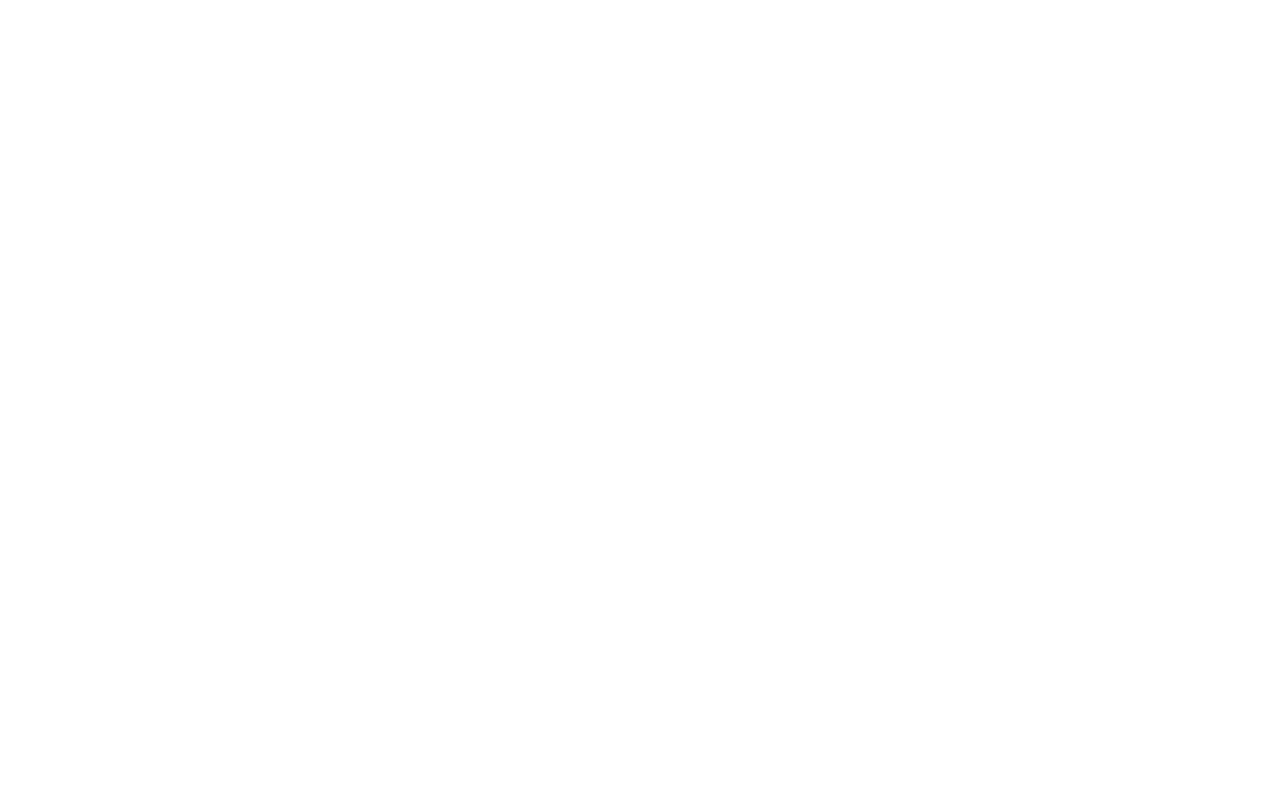
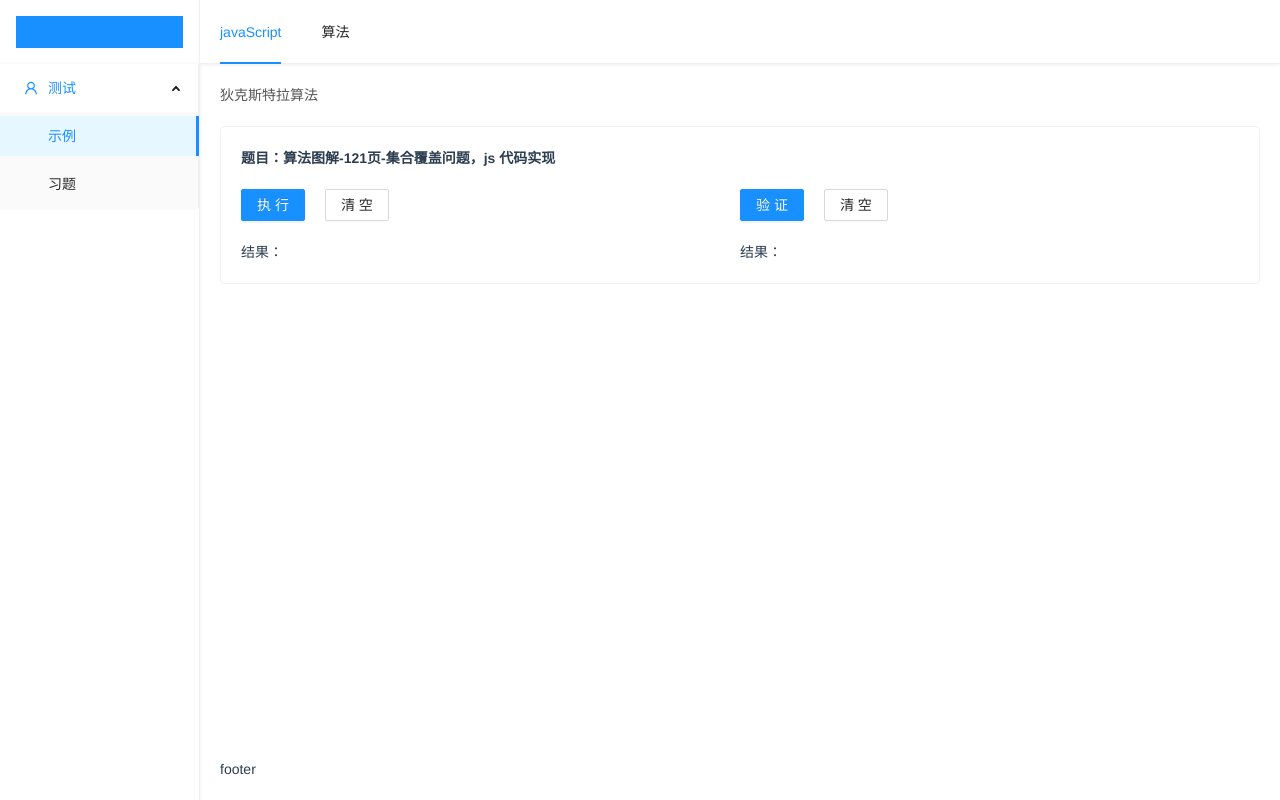
Before and after one commit to lin15263550843/study-notes, a Vue app in the folder vue3-demo/: page /sf/algorithmDiagram/greedyAlgorithm in a window 1280 px wide. Before the commit this address had no page. Built offline with nearby package versions, Linux system fonts and the light colour scheme.

Commit message:
add: 贪心算法

```diff
--- a/vue3-demo/src/router/routes.ts
+++ b/vue3-demo/src/router/routes.ts
@@ -104,6 +104,15 @@
                                         /* webpackChunkName: "algorithmDiagram" */ '@/views/dijkstrasAlgorithm/dijkstrasAlgorithm.vue'
                                     ),
                             },
+                            {
+                                path: 'greedyAlgorithm',
+                                name: 'greedyAlgorithm',
+                                meta: { title: '贪婪算法' },
+                                component: () =>
+                                    import(
+                                        /* webpackChunkName: "algorithmDiagram" */ '@/views/greedyAlgorithm/greedyAlgorithm.vue'
+                                    ),
+                            },
                         ],
                     },
                 ],
--- /dev/null
+++ b/vue3-demo/src/views/greedyAlgorithm/greedyAlgorithm.ts
@@ -0,0 +1,52 @@
+/**
+ * 贪心算法
+ */
+export function greedyAlgorithm() {
+    /**
+     * 州列表
+     */
+    const statesNeeded = new Set(['mt', 'wa', 'or', 'id', 'nv', 'ut', 'ca', 'az']);
+    /**
+     * 广播清单
+     */
+    const stations: any = {
+        k1: new Set(['id', 'nv', 'ut']),
+        k2: new Set(['wa', 'id', 'mt']),
+        k3: new Set(['or', 'nv', 'ca']),
+        k4: new Set(['nv', 'ut']),
+        k5: new Set(['ca', 'az']),
+    };
+    /**
+     * 最终选择的广播台
+     */
+    const finalStations = new Set();
+    /**
+     * 直到把所有广播都覆盖了停止循环
+     */
+    while (statesNeeded.size > 0) {
+        /**
+         * 覆盖了最多的未覆盖州的广播台
+         */
+        let bestStation = '';
+        /**
+         * 包含广播台覆盖的所有未覆盖的州
+         */
+        let statesCovered: Set<string> = new Set();
+
+        for (const key in stations) {
+            if (Object.prototype.hasOwnProperty.call(stations, key)) {
+                const station = stations[key];
+                const covered = new Set([...statesNeeded].filter(value => station && station.has(value)));
+                if (covered.size > statesCovered.size) {
+                    bestStation = key;
+                    statesCovered = covered;
+                }
+            }
+        }
+        finalStations.add(bestStation);
+        statesCovered.forEach(value => {
+            statesNeeded.delete(value);
+        });
+    }
+    return [...finalStations];
+}
--- /dev/null
+++ b/vue3-demo/src/views/greedyAlgorithm/greedyAlgorithm.vue
@@ -0,0 +1,196 @@
+<template>
+    <div class="dijkstras-algorithm">
+        <div class="title">
+            <span>狄克斯特拉算法</span>
+        </div>
+        <div class="content">
+            <div class="title-description">
+                <span>题目：</span>
+                <span>算法图解-121页-集合覆盖问题，js 代码实现</span>
+                <!-- <div class="description">
+                    <span>{{ graph1 }} </span>
+                </div> -->
+            </div>
+            <div class="footer">
+                <div>
+                    <div class="enter">
+                        <a-button type="primary" @click="execute">执行</a-button>
+                        <a-button class="clear" @click="result1 = []">清空</a-button>
+                    </div>
+                    <div class="result">
+                        <span>结果：</span>
+                        <span class="result-text">{{ result1 }}</span>
+                    </div>
+                </div>
+                <div>
+                    <div class="enter">
+                        <a-button type="primary" @click="verification">验证</a-button>
+                        <a-button class="clear" @click="result2 = ''">清空</a-button>
+                    </div>
+                    <div class="result">
+                        <span>结果：</span>
+                        <span class="result-text">{{ result2 }}</span>
+                    </div>
+                </div>
+            </div>
+        </div>
+        <!-- <div class="content">
+            <div class="title-description">
+                <span>题目：</span>
+                <span>根据下面的图实现迪克斯特拉算法</span>
+                <div class="description">
+                    <span>{{ graph2 }} </span>
+                </div>
+            </div>
+            <div class="footer">
+                <div>
+                    <div class="enter">
+                        <a-button type="primary" @click="execute2">执行</a-button>
+                        <a-button class="clear" @click="result12 = []">清空</a-button>
+                    </div>
+                    <div class="result">
+                        <span>结果：</span>
+                        <span class="result-text">{{ result12 }}</span>
+                    </div>
+                </div>
+                <div>
+                    <div class="enter">
+                        <a-button type="primary" @click="verification2">验证</a-button>
+                        <a-button class="clear" @click="result22 = ''">清空</a-button>
+                    </div>
+                    <div class="result">
+                        <span>结果：</span>
+                        <span class="result-text">{{ result22 }}</span>
+                    </div>
+                </div>
+            </div>
+        </div> -->
+    </div>
+</template>
+
+<script lang="ts">
+// import { Options, Vue } from 'vue-class-component';
+import { defineComponent, ref } from 'vue';
+import { greedyAlgorithm } from './greedyAlgorithm';
+
+export default defineComponent({
+    data() {
+        return {};
+    },
+    setup() {
+        return {
+            result1: ref<any>(''),
+            result2: ref<any>(''),
+            greedyAlgorithm,
+        };
+    },
+    methods: {
+        /**
+         * 执行
+         */
+        execute() {
+            this.result1 = this.greedyAlgorithm();
+        },
+        /**
+         * 验证
+         */
+        verification() {
+            this.result2 = ['k1', 'k2', 'k3', 'k5'];
+        },
+        // /**
+        //  * 执行
+        //  */
+        // execute2() {
+        //     const { costs, parents } = this.dijkstrasAlgorithm2(this.graph2, 'start');
+        //     const chain = this.getChain(parents, 'fin', '');
+        //     const res = chain.split(',').reverse().join(' > ');
+        //     this.result12 = `结果：${costs.fin} => 顺序：${res}`;
+        // },
+        // /**
+        //  * 验证
+        //  */
+        // verification2() {
+        //     this.result22 = 8;
+        // },
+    },
+    created() {
+        // console.log(this.arr);
+    },
+});
+</script>
+<style scoped lang="less">
+.dijkstras-algorithm {
+    padding: 20px;
+
+    .title {
+        margin-bottom: 20px;
+        font-size: 14px;
+        color: #555;
+        // font-weight: bold;
+    }
+
+    .content {
+        display: flex;
+        flex-flow: column nowrap;
+        justify-content: center;
+        align-items: flex-start;
+        padding: 20px;
+        margin-bottom: 20px;
+        border-radius: 4px;
+        border: 1px solid #f0f0f0;
+
+        .title-description {
+            font-weight: bold;
+
+            .description {
+                // width: 100%;
+                margin-top: 20px;
+                font-weight: 500;
+                color: chocolate;
+            }
+        }
+
+        .footer {
+            width: 100%;
+            display: flex;
+            flex-flow: row nowrap;
+            justify-content: flex-start;
+            align-items: center;
+
+            & > div {
+                width: 50%;
+                flex: auto;
+            }
+
+            .enter {
+                margin-top: 20px;
+                display: flex;
+                flex-flow: row nowrap;
+                justify-content: flex-start;
+                align-items: center;
+
+                .clear {
+                    margin-left: 20px;
+                }
+
+                input {
+                    width: 300px;
+                    margin-right: 20px;
+                }
+            }
+
+            .result {
+                margin-top: 20px;
+
+                button {
+                    margin-right: 20px;
+                }
+
+                .result-text {
+                    color: green;
+                }
+            }
+        }
+    }
+}
+</style>
```
